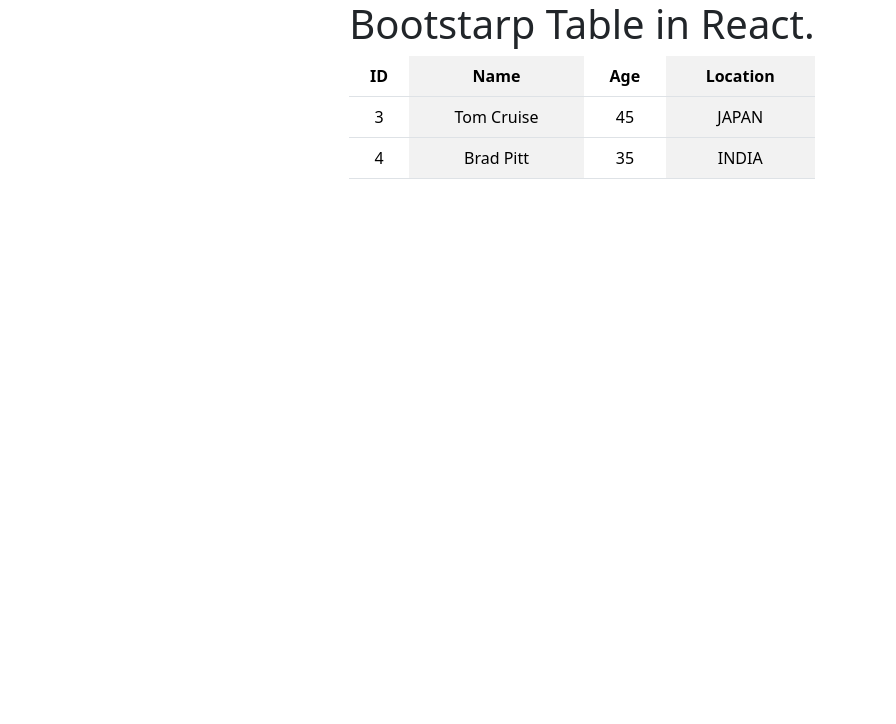
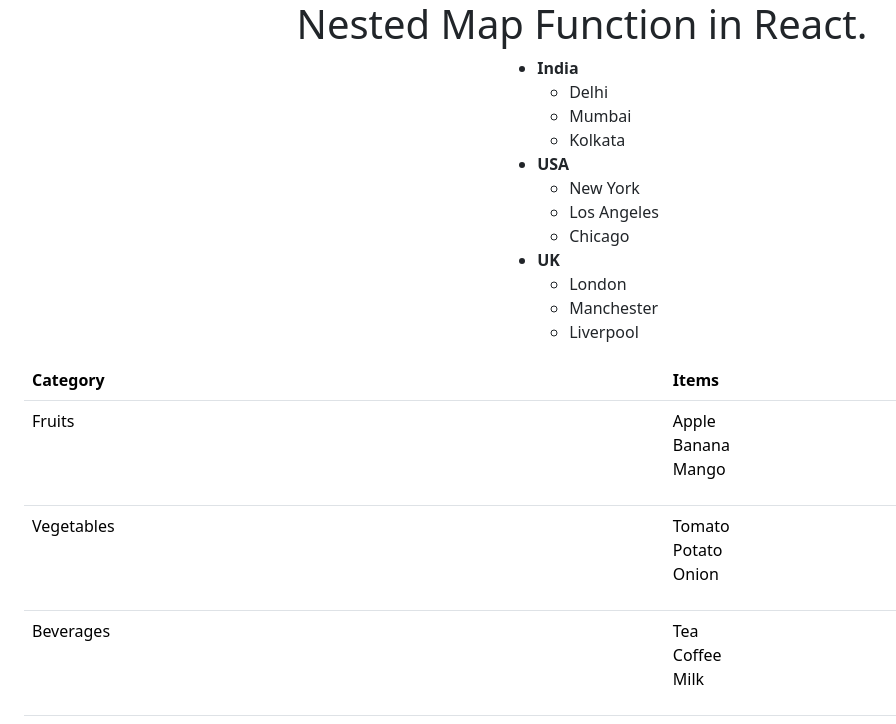
Before and after one commit to AKSHAY0128W/React, a React (Create React App) app: page / in a window 1280 px wide. Shown: the top 724 px of the page, without its empty margins (58-954 px from the left). Built offline with nearby package versions, Linux system fonts and the light colour scheme.

Commit message:
Learn Nested Map Function

```diff
--- a/src/App.css
+++ b/src/App.css
@@ -1,5 +1,9 @@
 .App {
-  text-align: center;
+  display: flex;
+  justify-content: center;
+  flex-direction: column;
+  align-items: center;
+
 }
 
 .App-logo {
--- a/src/App.js
+++ b/src/App.js
@@ -1,72 +1,87 @@
 import React from 'react';
 import './App.css';
-import Table from 'react-bootstrap/Table';
+import { Table, Container, Row, Col } from 'react-bootstrap';
 function App() {
 
-  const tableData = [
+  const countriesWithCities = [
     {
-      id: 1,
-      name: 'John Doe',
-      age: 25,
-      location: 'USA'
+      country: 'India',
+      cities: ['Delhi', 'Mumbai', 'Kolkata']
     },
     {
-      id: 2,
-      name: 'Jane Doe',
-      age: 25,
-      location: 'UK'
+      country: 'USA',
+      cities: ['New York', 'Los Angeles', 'Chicago']
     },
     {
-      id: 3,
-      name: 'Tom Cruise',
-      age: 45,
-      location: 'JAPAN'
-    },
-    {
-      id: 4,
-      name: 'Brad Pitt',
-      age: 35,
-      location: 'INDIA'
-    },
-    {
-      id: 5,
-      name: 'Angelina Jolie',
-      age: 30,
-      location: 'FRANCE'
+      country: 'UK',
+      cities: ['London', 'Manchester', 'Liverpool']
     }
-  ]
+  ];
+
+  const nestedData = [
+    { category: "Fruits", items: ["Apple", "Banana", "Mango"] },
+    { category: "Vegetables", items: ["Tomato", "Potato", "Onion"] },
+    { category: "Beverages", items: ["Tea", "Coffee", "Milk"] }
+  ];
 
   return (
     <>
       <div className="App">
-        <h1>Bootstarp Table in React.</h1>
-        <div>
-          <Table striped="columns" responsive>
+        <h1>Nested Map Function in React.</h1>
+
+        {/* Example 1 */}
+        <ul>
+          {
+            countriesWithCities.map((countryObj, index) => (
+              <li key={index}>
+                <b>{countryObj.country}</b>
+                <ul>
+                  {
+                    countryObj.cities.map((city, cityIndex) => (
+                      <li key={cityIndex}>{city}</li>
+                    ))
+                  }
+                </ul>
+              </li>
+            ))
+          }
+        </ul>
+
+
+        {/* Example 2 */}
+
+        <Container>
+          <Row>
+            <Col>
+              <Table className="table">
                 <thead>
                   <tr>
-                <th>ID</th>
-                <th>Name</th>
-                <th>Age</th>
-                <th>Location</th>
+                    <th>Category</th>
+                    <th>Items</th>
                   </tr>
                 </thead>
                 <tbody>
                   {
-                tableData.map((data) => (
-                  data.age > 30 ?
-
-                    <tr key={data.id}>
-                      <td>{data.id}</td>
-                      <td>{data.name}</td>
-                      <td>{data.age}</td>
-                      <td>{data.location}</td>
+                    nestedData.map((data, index) => (
+                      <tr key={index}>
+                        <td>{data.category}</td>
+                        <td>
+                          <ul className='list-unstyled'>
+                            {
+                              data.items.map((item, itemIndex) => (
+                                <li key={itemIndex}>{item}</li>
+                              ))
+                            }
+                          </ul>
+                        </td>
                       </tr>
-                    : null
                     ))
                   }
                 </tbody>
               </Table>
-        </div>
+            </Col>
+          </Row>
+        </Container>
       </div>
     </>
   );
--- a/src/index.css
+++ b/src/index.css
@@ -6,9 +6,10 @@ body {
   -webkit-font-smoothing: antialiased;
   -moz-osx-font-smoothing: grayscale;
 
-  display: flex;
-  justify-content: center;
-  height: 100vh;
+  text-align: center;
+  /* display: flex; */
+  /* justify-content: center; */
+  /* height: 100vh; */
 }
 
 code {
```
Lines whose indentation alone changed are shown as unchanged.
